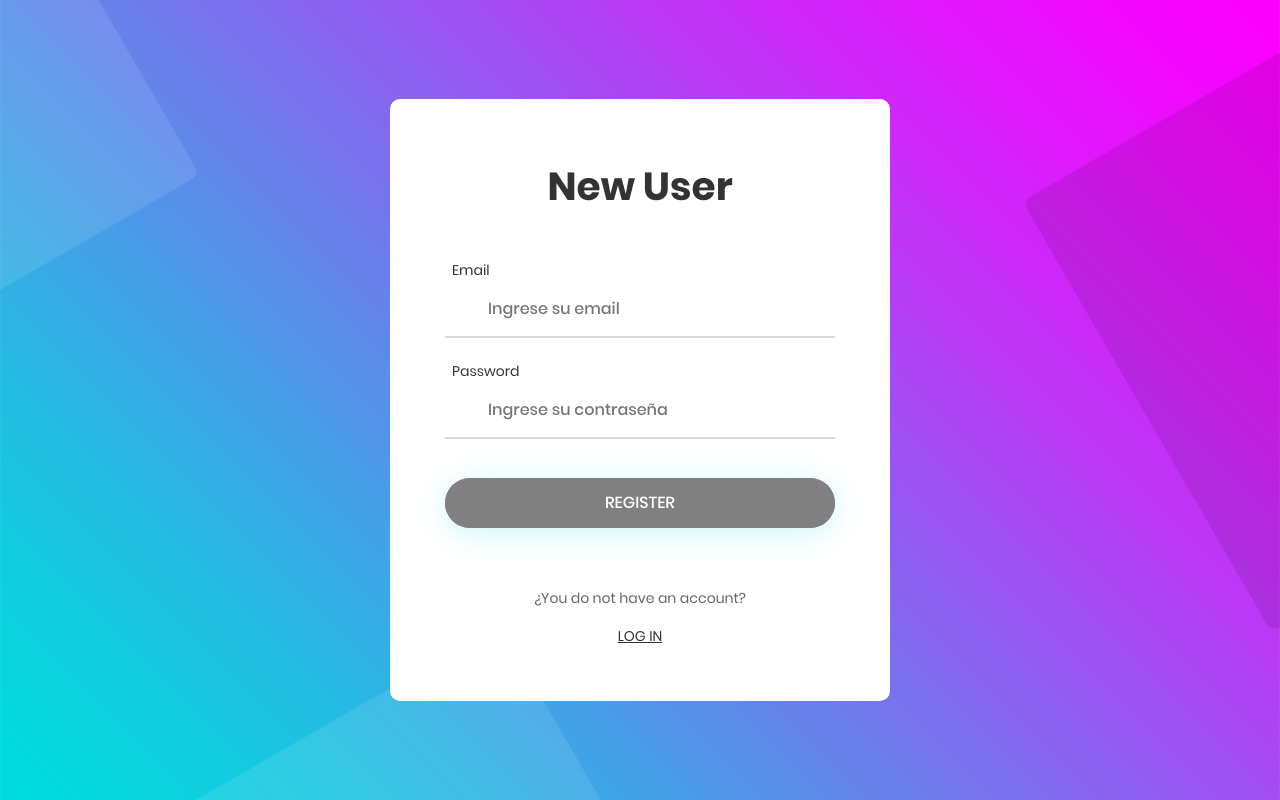
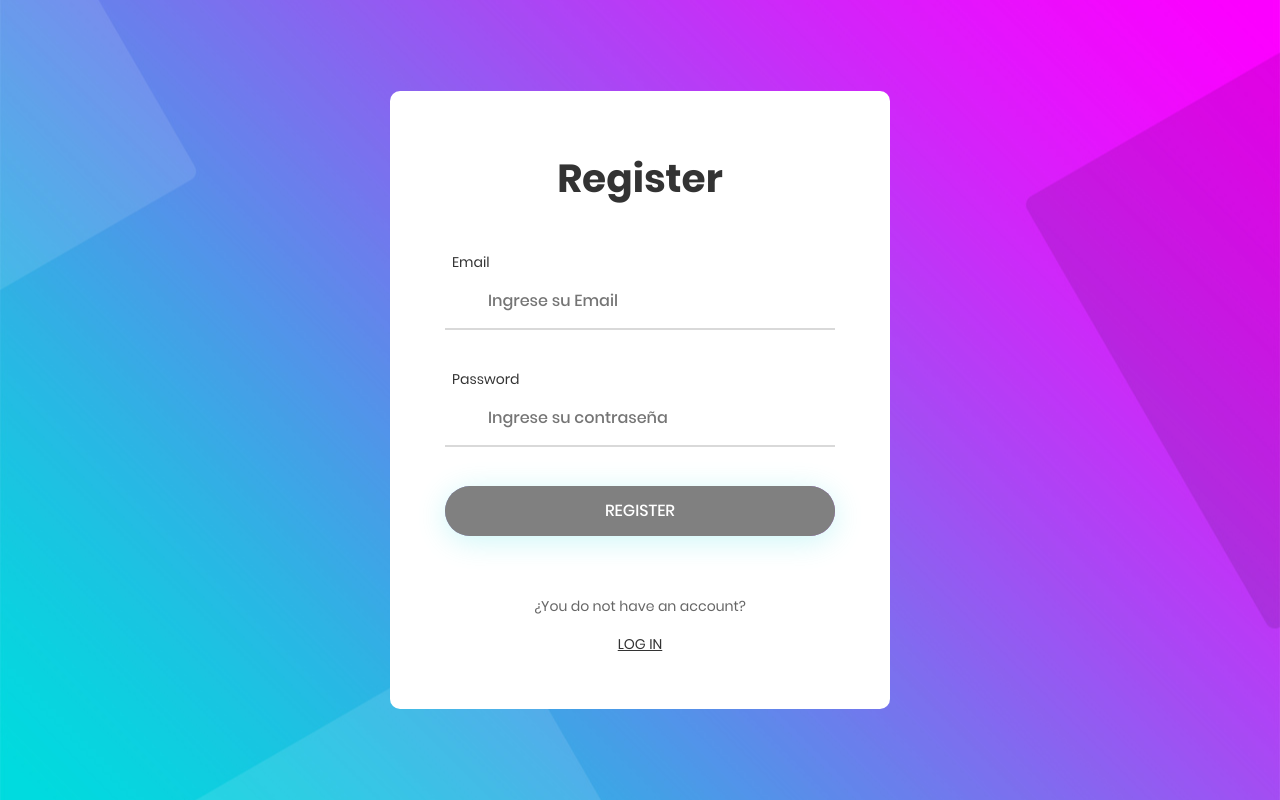
Before and after one commit to AdrianDelMoral/usersApp, an Angular app: page /auth/register in a window 1280 px wide. Built offline with nearby package versions, Linux system fonts and the light colour scheme.

Commit message:
Update register.component.html

```diff
--- a/src/app/auth/pages/register/register.component.html
+++ b/src/app/auth/pages/register/register.component.html
@@ -4,20 +4,21 @@
     (ngSubmit)="register()">
 
     <span class="login100-form-title p-b-49">
-        New User
+        Register
     </span>
 
-    <div class="wrap-input100 m-b-23">
+    <div class="wrap-input100">
         <span class="label-input100">Email</span>
-        <input type="email"
-            class="input100"
+        <input class="input100"
+            type="email"
             formControlName="email"
-            placeholder="Ingrese su email">
+            placeholder="Ingrese su Email">
     </div>
     <span class="form-text text-danger"
         *ngIf="campoNoValido('email')">
         {{ emailErrorMsg }}
     </span>
+    <div class="text-right p-t-8 p-b-31"></div>
 
     <div class="wrap-input100">
         <span class="label-input100">Password</span>
@@ -30,8 +31,8 @@
         *ngIf="campoNoValido('password')">
         {{ passwordErrorMsg }}
     </span>
+    <div class="text-right p-t-8 p-b-31"></div>
 
-    <div class="text-right p-t-8 p-b-31"></div>
 
     <div class="container-login100-form-btn">
         <div class="wrap-login100-form-btn">
```
